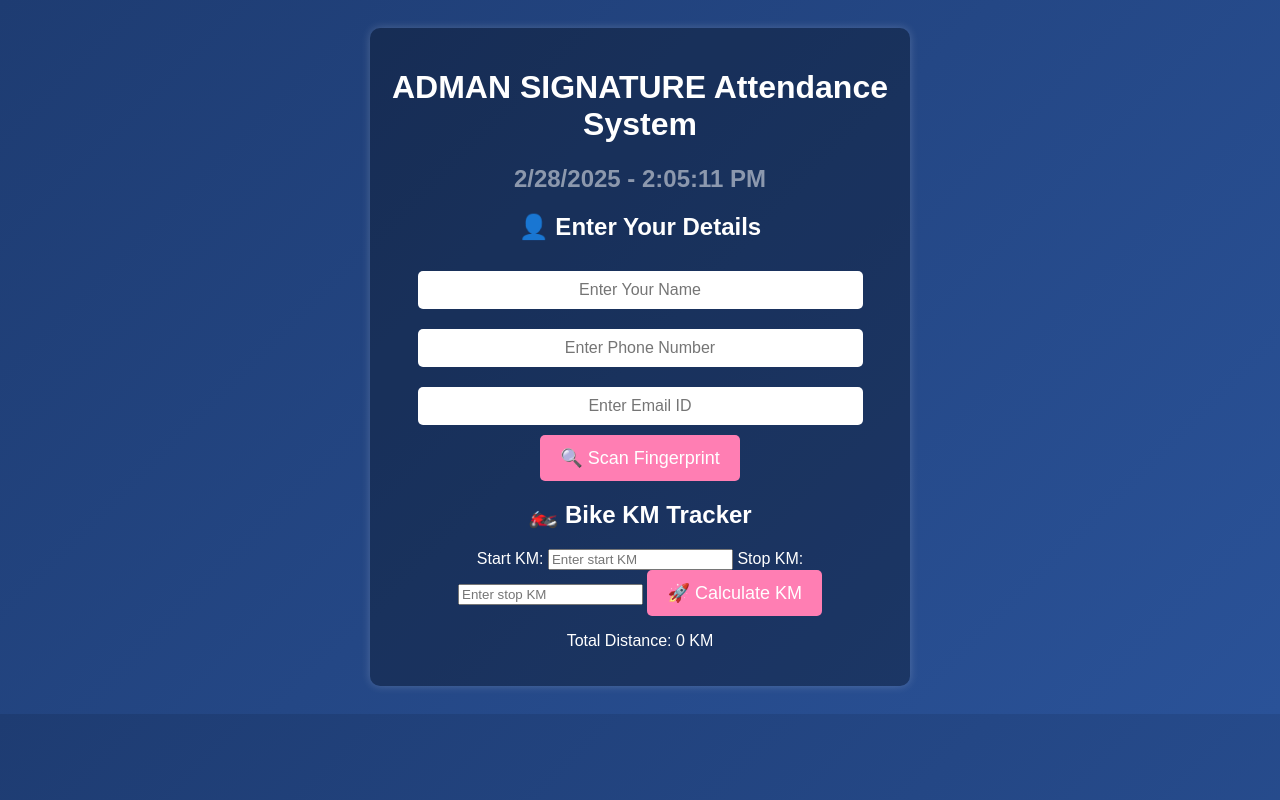
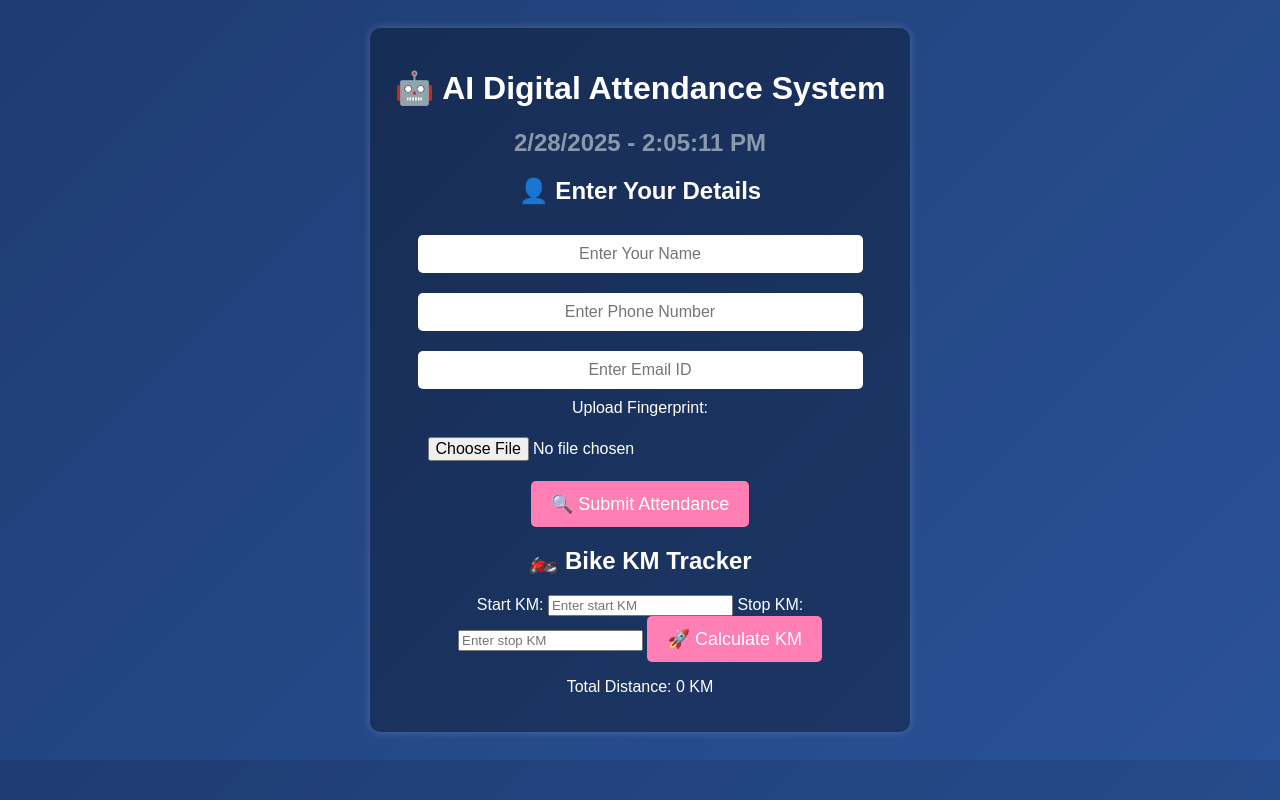
Before and after one commit to RAKESHRSP/BIKE-READING-MACHINE, a plain HTML site: page index.html in a window 1280 px wide. Drawn offline with Linux system fonts and the light colour scheme.

Commit message:
Update index.html

```diff
--- a/index.html
+++ b/index.html
@@ -3,16 +3,16 @@
 <head>
     <meta charset="UTF-8">
     <meta name="viewport" content="width=device-width, initial-scale=1.0">
-    <title>Advanced Digital Attendance</title>
+    <title>AI-Powered Attendance System</title>
     <link rel="stylesheet" href="styles.css">
 </head>
 <body>
 
     <div class="container">
-        <h1>ADMAN SIGNATURE Attendance System</h1>
+        <h1>🤖 AI Digital Attendance System</h1>
 
         <!-- Real-time clock -->
-        <div id="clock" class="fade-in"></div>
+        <div id="clock"></div>
 
         <!-- User Details Form -->
         <div class="user-details">
@@ -21,7 +21,10 @@
             <input type="tel" id="phone" placeholder="Enter Phone Number">
             <input type="email" id="email" placeholder="Enter Email ID">
 
-            <button id="biometric-btn">🔍 Scan Fingerprint</button>
+            <label>Upload Fingerprint:</label>
+            <input type="file" id="fingerprint-upload" accept="image/*">
+
+            <button id="biometric-btn">🔍 Submit Attendance</button>
         </div>
 
         <!-- Arrival Information -->
@@ -31,6 +34,7 @@
             <p><strong>Phone:</strong> <span id="user-phone"></span></p>
             <p><strong>Email:</strong> <span id="user-email"></span></p>
             <p><strong>Time:</strong> <span id="arrival-time"></span></p>
+            <img id="fingerprint-image" class="fingerprint-preview">
         </div>
 
         <!-- Bike KM Tracking -->
@@ -42,7 +46,7 @@
             <label>Stop KM:</label>
             <input type="number" id="stop-km" placeholder="Enter stop KM">
 
-            <button id="calculate-btn" onclick="calculateKM()">🚀 Calculate KM</button>
+            <button id="calculate-btn">🚀 Calculate KM</button>
 
             <p>Total Distance: <span id="total-km">0</span> KM</p>
         </div>
```
